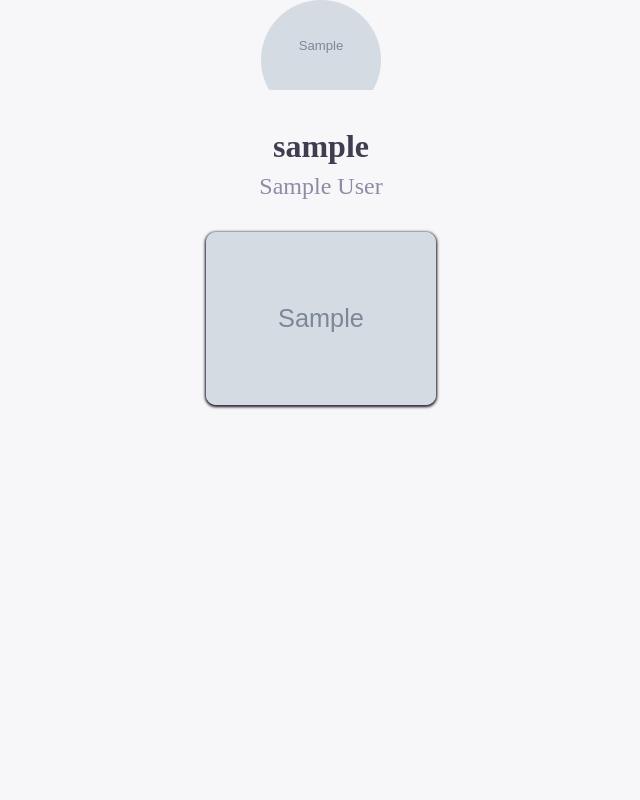
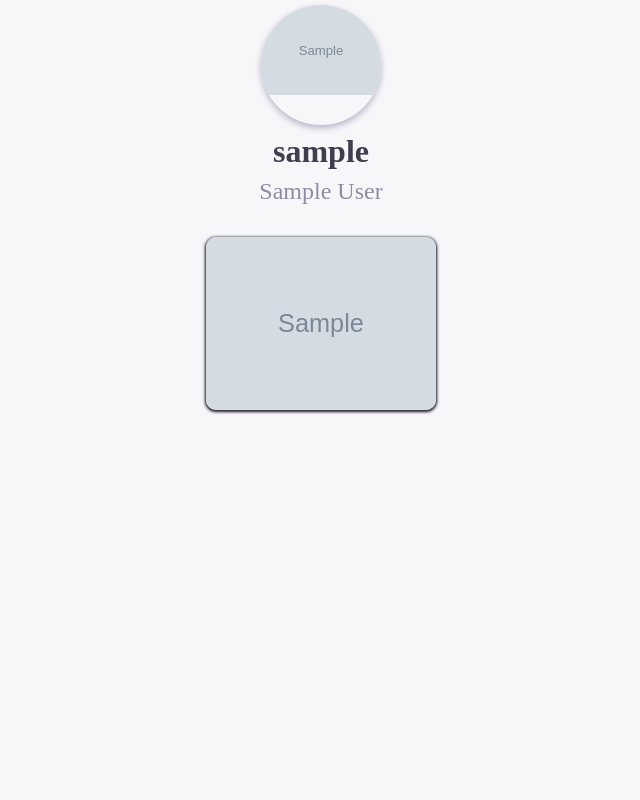
Before and after one commit to maikcodes/getfashionable, a Django app: a page that uses GetFashionable/templates/getfashionable/layouts/base.html in a window 1280 px wide. Shown: the part 70-870 px from the top of the page, without its empty margins (319-959 px from the left). Run offline with Django 4.2, Linux system fonts and the light colour scheme; tables that the repository leaves empty hold one stand-in row (values such as "Sample post"); grey boxes marked "Sample" are stand-in pictures.

Commit message:
Restyle add shadow to profile image on profile page.

```diff
--- a/GetFashionable/static/getfashionable/css/layouts.css
+++ b/GetFashionable/static/getfashionable/css/layouts.css
@@ -84,6 +84,7 @@
   width: auto;
   height: 100vh;
   max-width: 1366px;
+  padding-top: 5px;
   padding-inline: 1rem;
 }
 
--- a/GetFashionable/static/getfashionable/css/navbar.css
+++ b/GetFashionable/static/getfashionable/css/navbar.css
@@ -5,7 +5,7 @@
   align-items: center;
   justify-content: center;
   gap: 1em;
-  background-color: #fff
+  background-color: var(--ship-gray-50);
 }
 
 .navbar--sticky {
--- a/GetFashionable/static/getfashionable/css/profile.css
+++ b/GetFashionable/static/getfashionable/css/profile.css
@@ -10,7 +10,7 @@
   display: block;
   overflow: hidden;
   border-radius: 50%;
-  box-shadow: 0 4px 6px var(--ship-gray-50);
+  box-shadow: 0 3px 6px var(--ship-gray-300);
 }
 
 .profile-image img {
@@ -42,6 +42,7 @@
   font-size: 18px;
   color: var(--ship-gray-400);
   margin: 0px;
+  text-transform: capitalize;
 }
 
 @media (min-width: 768px) {
--- a/GetFashionable/templates/getfashionable/pages/publication_detail.html
+++ b/GetFashionable/templates/getfashionable/pages/publication_detail.html
@@ -24,7 +24,7 @@ Publication
         <div class="publication__profile">
             <div class="publication__profile-author">
                 <a href="{% url 'getfashionable:profile' publication.author.username %}"
-                    class="rounded-image-link--large">
+                    class="rounded-image-link--large rounded-image-link--shadow">
                     <img class="rounded-image" src="{{ publication.author.image_url }}" alt="" width="60" height="60">
                 </a>
 
```
